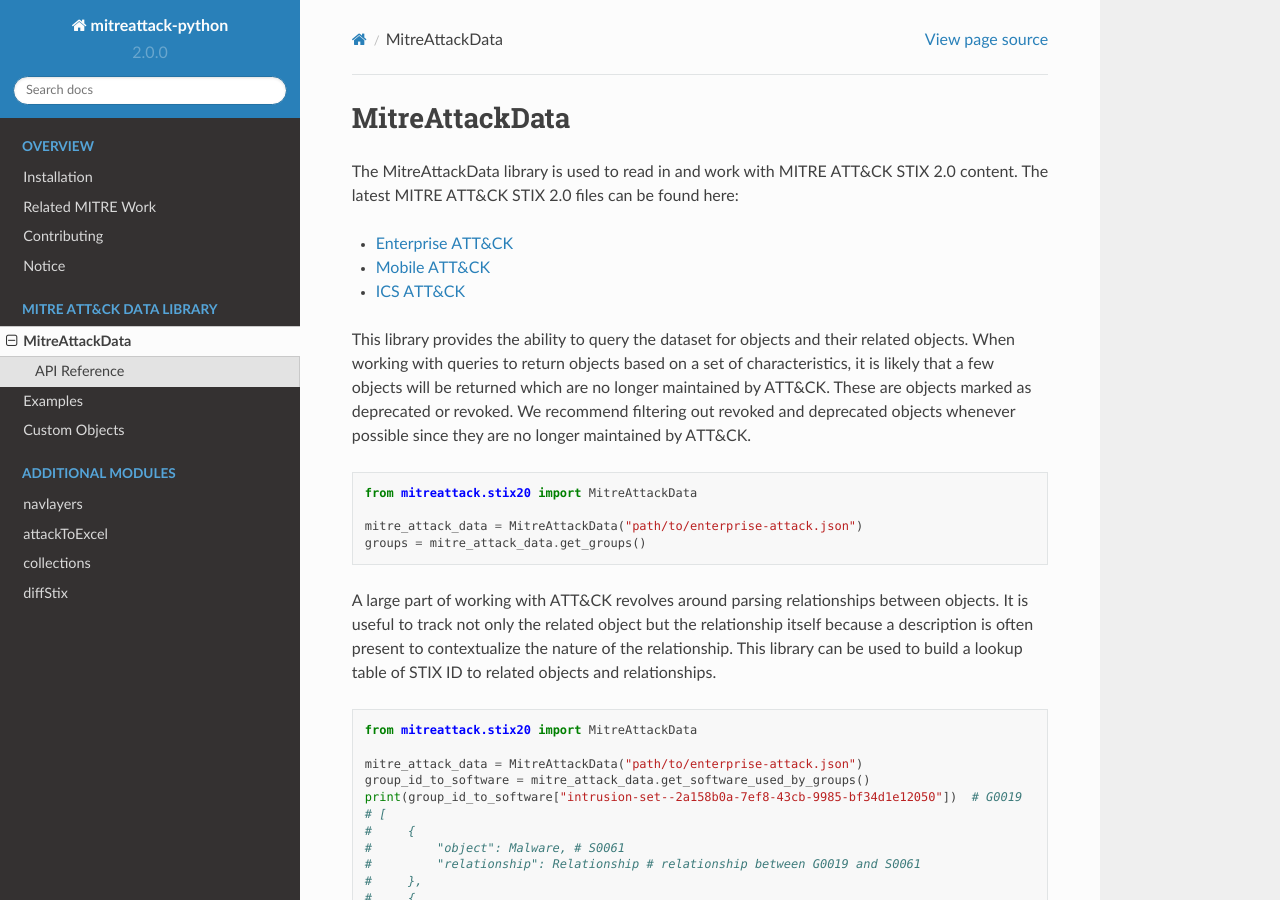
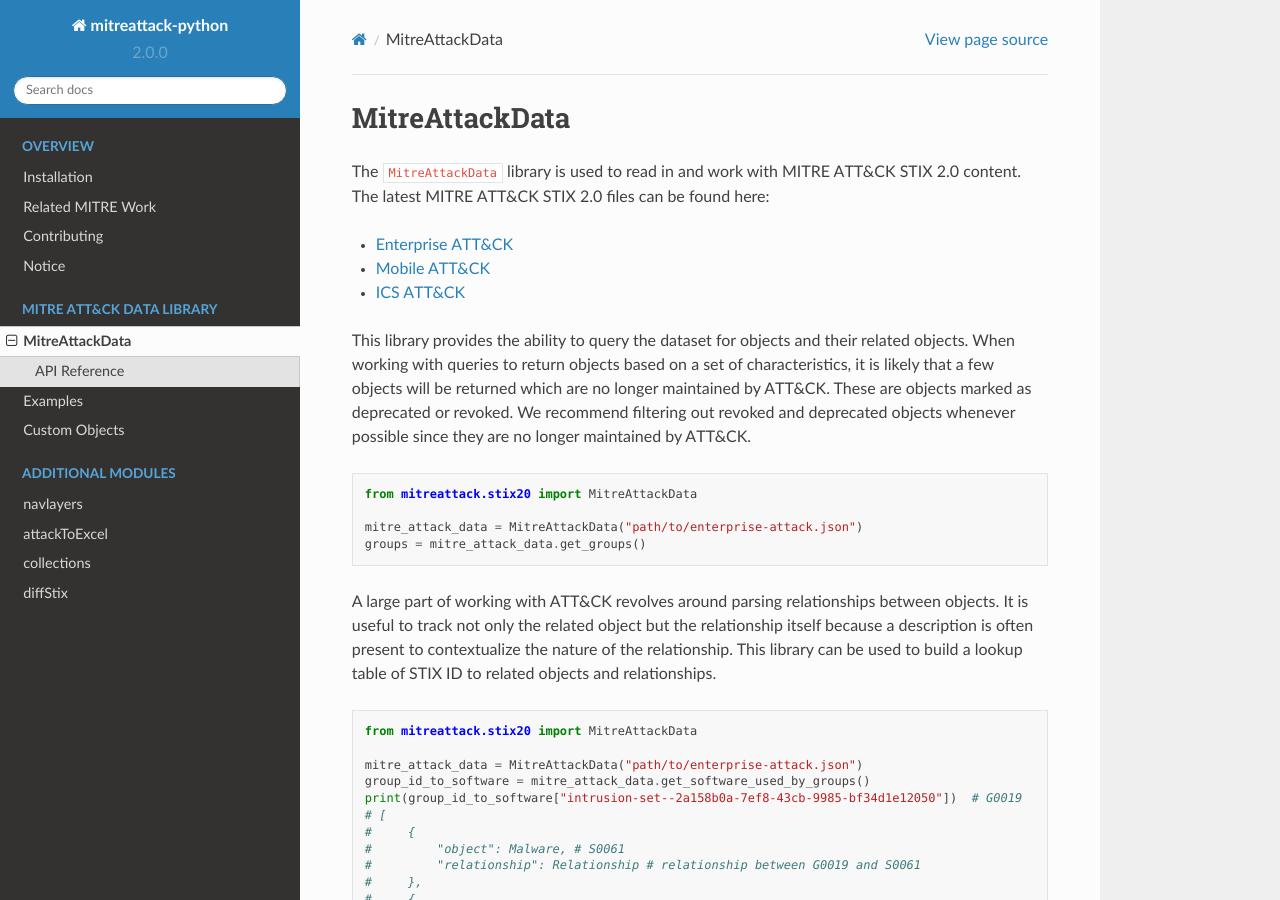
Before and after one commit to mitre-attack/mitreattack-python, a Sphinx documentation site: the page built from docs/mitre_attack_data/mitre_attack_data.rst, in a window 1280 px wide and 900 px high. Built offline with Sphinx 7.4.7 and the Read the Docs theme 2.0.0, drawn with Linux system fonts in a browser that asks for light colours.

```diff
--- a/docs/mitre_attack_data/examples.rst
+++ b/docs/mitre_attack_data/examples.rst
@@ -2,7 +2,7 @@ Examples
 ==============================================
 
 The following are links to scripts of examples on how to use the
-MitreAttackData library. See the examples_ directory for more details.
+``MitreAttackData`` library. See the examples_ directory for more details.
 
 .. _examples: https://github.com/mitre-attack/mitreattack-python/tree/master/examples/
 
--- a/docs/mitre_attack_data/mitre_attack_data.rst
+++ b/docs/mitre_attack_data/mitre_attack_data.rst
@@ -3,7 +3,7 @@
 MitreAttackData
 ==============================================
 
-The MitreAttackData library is used to read in and work with MITRE ATT&CK STIX 2.0 content.
+The ``MitreAttackData`` library is used to read in and work with MITRE ATT&CK STIX 2.0 content.
 The latest MITRE ATT&CK STIX 2.0 files can be found here:
 
 * `Enterprise ATT&CK`_
```
Also changed, not shown: docs/mitre_attack_data/custom_objects.rst (+32 -5 lines).
